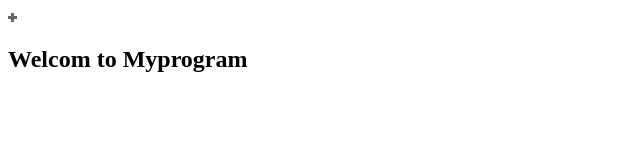
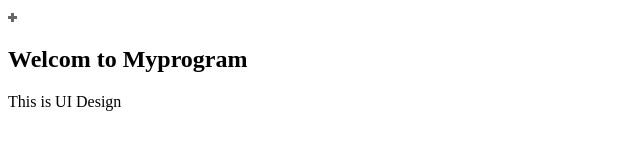
Before and after one commit to jptjoe/testgit, a plain HTML site: page index.html in a window 1280 px wide. Shown: the whole page, without its empty margins (0-640 px from the left). Drawn offline with Linux system fonts and the light colour scheme.

Commit message:
Add UI Design
Add tag p message text message is "this is UI Design"

```diff
--- a/index.html
+++ b/index.html
@@ -6,4 +6,5 @@
 <body>
     <img src="add.png" alt="เพิ่ม" />
     <h2> Welcom to Myprogram </h2>
+    <p> This is UI Design</p>
 </body>
```
